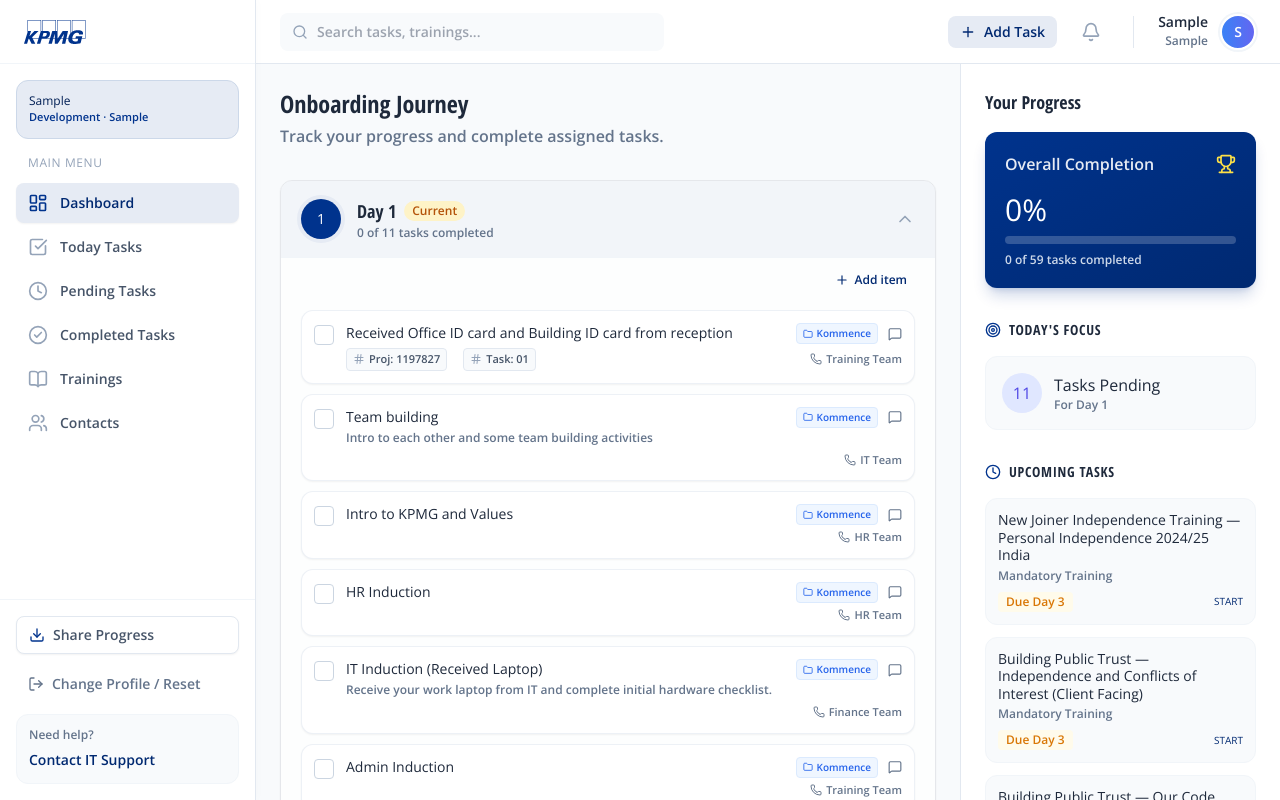
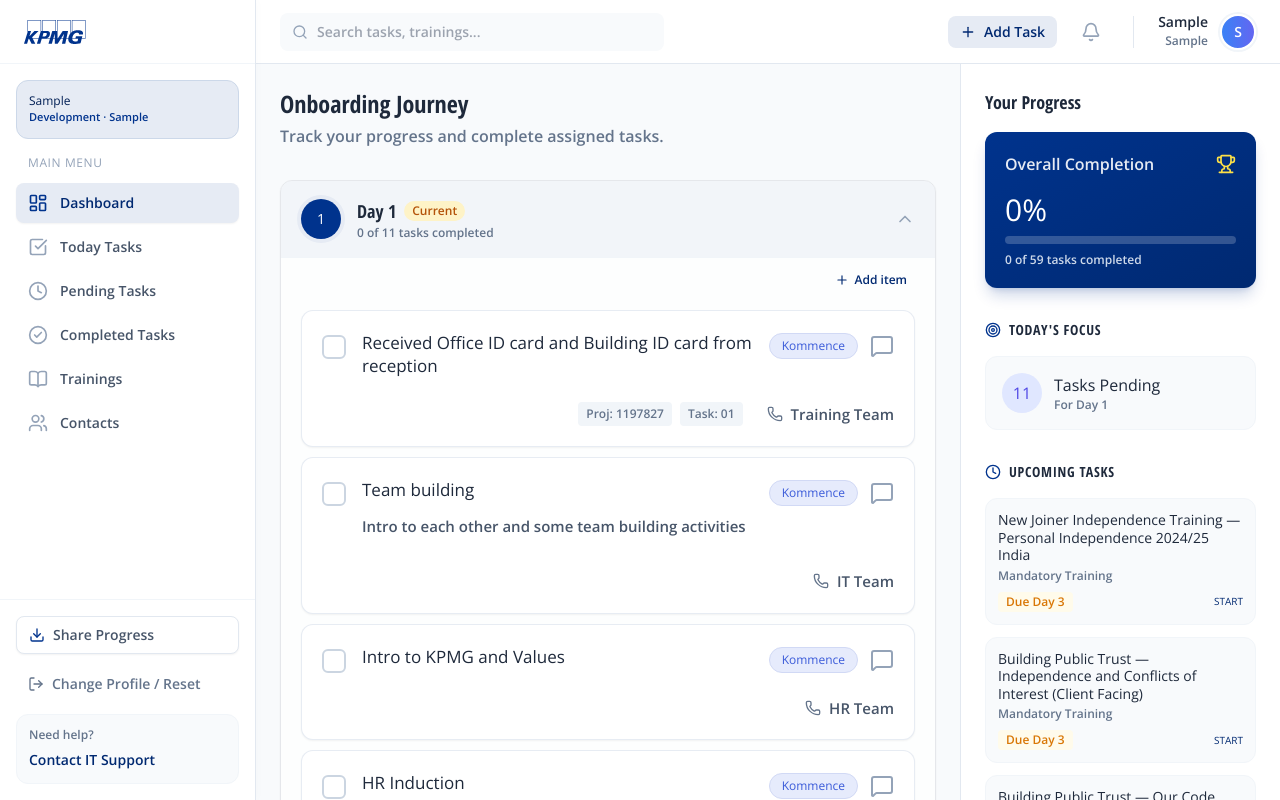
Before and after one commit to vikram4126/onBoarding, a React (Vite) app: page / in a window 1280 px wide. Both pictures are taken after typing "Sample", "name@example.com", "Sample", "Sample" into the empty fields and a click on the button "Start My Journey". Built offline with nearby package versions, Linux system fonts and the light colour scheme.

Commit message:
style: update TaskCard UI to match requested design

```diff
--- a/src/components/TaskCard.jsx
+++ b/src/components/TaskCard.jsx
@@ -1,5 +1,5 @@
 import React, { useState } from 'react';
-import { Check, MessageSquare, Tag, Folder, Hash, Clock, Phone, Trash2, Edit2, ExternalLink } from 'lucide-react';
+import { Check, MessageSquare, Tag, Folder, Hash, Clock, Phone, Trash2, Edit2, ExternalLink, CheckCircle2 } from 'lucide-react';
 import contactsData from '../data/contacts.json';
 
 const CATEGORY_URLS = {
@@ -31,148 +31,151 @@
   const currentNote = note !== undefined ? note : task.remark;
 
   return (
-    <div className={`card p-3 transition-all duration-300 ${isCompleted ? 'bg-slate-50 border-slate-200' : 'hover:border-primary-200 hover:shadow-md bg-white border-slate-200/60'}`}>
-      <div className="flex gap-3">
+    <div className={`card p-5 transition-all duration-300 bg-white border border-slate-200/80 rounded-xl relative hover:shadow-md`}>
+      <div className="flex gap-4">
+        {/* Checkbox */}
         <button
           onClick={() => toggleTask(task.id)}
-          className={`mt-0.5 w-5 h-5 rounded flex items-center justify-center border transition-all duration-200 flex-shrink-0
+          className={`mt-1 w-6 h-6 rounded-md flex items-center justify-center border-2 transition-all duration-200 flex-shrink-0
             ${isCompleted
-              ? 'bg-primary-500 border-primary-500 text-white'
-              : 'border-slate-300 hover:border-primary-400 bg-white'}`}
+              ? 'bg-green-600 border-green-600 text-white shadow-sm'
+              : 'border-slate-300 hover:border-green-500 bg-white'}`}
         >
-          {isCompleted && <Check className="w-3.5 h-3.5" />}
+          {isCompleted && <Check className="w-4 h-4" strokeWidth={3} />}
         </button>
 
         <div className="flex-1 min-w-0">
           {/* Header Row */}
-          <div className="flex justify-between items-start mb-0.5 gap-2">
-            <h4 className={`text-sm font-semibold truncate ${isCompleted ? 'text-slate-400 line-through' : 'text-slate-800'}`} title={task.title}>
+          <div className="flex justify-between items-start gap-4 mb-2">
+            <h4 className="text-[17px] font-semibold text-slate-800 leading-snug">
               {task.title}
             </h4>
-            <div className="flex gap-1.5 items-center flex-shrink-0 flex-wrap justify-end">
-              {task.type === 'custom' && (
-                <div className="flex items-center gap-1 mr-1">
-                  <button
-                    onClick={() => onEditTask(task)}
-                    className="text-slate-400 hover:text-primary-500 transition-colors"
-                    title="Edit custom task"
-                  >
-                    <Edit2 className="w-3.5 h-3.5" />
-                  </button>
-                  <button
-                    onClick={() => onDeleteTask(task.id)}
-                    className="text-slate-400 hover:text-red-500 transition-colors"
-                    title="Delete custom task"
-                  >
-                    <Trash2 className="w-3.5 h-3.5" />
-                  </button>
-                </div>
-              )}
-
+            <div className="flex items-center gap-3 flex-shrink-0 mt-0.5">
+              {/* Category Badge */}
               {task.category && (() => {
                 const categoryLink = task.url || CATEGORY_URLS[task.category];
+                const BadgeContent = (
+                  <span className="px-3 py-1 rounded-full bg-[#e6ebfc] text-[#3b5bd9] text-xs font-semibold border border-[#d1d9f5] whitespace-nowrap">
+                    {task.category}
+                  </span>
+                );
+
                 return categoryLink ? (
                   <a
                     href={categoryLink}
                     target="_blank"
                     rel="noopener noreferrer"
                     onClick={e => e.stopPropagation()}
-                    className="inline-flex items-center gap-1 px-1.5 py-0.5 rounded bg-blue-50 text-blue-600 hover:text-blue-700 hover:bg-blue-100 transition-colors text-[10px] font-medium border border-blue-100 whitespace-nowrap cursor-pointer"
+                    className="hover:opacity-80 transition-opacity cursor-pointer inline-flex"
                     title={`Open ${task.category}`}
                   >
-                    <Folder className="w-2.5 h-2.5" /> {task.category}
+                    {BadgeContent}
                   </a>
-                ) : (
-                  <span className="inline-flex items-center gap-1 px-1.5 py-0.5 rounded bg-blue-50 text-blue-600 text-[10px] font-medium border border-blue-100 whitespace-nowrap">
-                    <Folder className="w-2.5 h-2.5" /> {task.category}
-                  </span>
-                );
+                ) : BadgeContent;
               })()}
-              {task.type === 'team' && (
-                <span className="inline-flex items-center gap-1 px-1.5 py-0.5 rounded bg-indigo-50 text-indigo-600 text-[10px] font-medium whitespace-nowrap">
-                  <Tag className="w-2.5 h-2.5" /> Team
-                </span>
-              )}
+
               <button
                 onClick={() => setIsNoteOpen(!isNoteOpen)}
-                className="text-[10px] font-medium text-slate-500 hover:text-primary-600 flex items-center gap-1 transition-colors ml-1"
+                className="text-slate-400 hover:text-slate-700 transition-colors"
                 title="Add or edit remark"
               >
-                <MessageSquare className="w-3.5 h-3.5" />
+                <MessageSquare className="w-6 h-6" strokeWidth={2} />
               </button>
             </div>
           </div>
 
           {/* Description */}
           {task.description && (
-            <p className={`text-xs mb-1.5 line-clamp-2 ${isCompleted ? 'text-slate-400' : 'text-slate-500'}`} title={task.description}>
+            <p className="text-slate-600 text-[15px] mb-4 leading-relaxed pr-8">
               {task.description}
             </p>
           )}
 
-          {/* Meta Row */}
-          {(task.projectCode || task.taskCode || task.hours !== undefined || (!isCompleted && contact)) && (
-            <div className="flex flex-wrap items-center gap-x-4 gap-y-1.5 mt-1">
-              {task.projectCode && (
-                <a
-                  href="https://reconnect.kpmg.com"
-                  target="_blank"
-                  rel="noopener noreferrer"
-                  onClick={e => e.stopPropagation()}
-                  className="inline-flex items-center gap-1 text-[11px] font-medium text-slate-600 bg-slate-50 hover:bg-primary-50 hover:text-primary-700 px-1.5 py-0.5 rounded border border-slate-200 hover:border-primary-200 transition-colors"
-                  title="Log time in Reconnect"
-                >
-                  <Hash className="w-3 h-3 text-slate-400 group-hover:text-primary-500" /> Proj: {task.projectCode}
-                </a>
-              )}
-              {task.taskCode && (
-                <a
-                  href="https://reconnect.kpmg.com"
-                  target="_blank"
-                  rel="noopener noreferrer"
-                  onClick={e => e.stopPropagation()}
-                  className="inline-flex items-center gap-1 text-[11px] font-medium text-slate-600 bg-slate-50 hover:bg-primary-50 hover:text-primary-700 px-1.5 py-0.5 rounded border border-slate-200 hover:border-primary-200 transition-colors"
-                  title="Log time in Reconnect"
-                >
-                  <Hash className="w-3 h-3 text-slate-400 group-hover:text-primary-500" /> Task: {task.taskCode}
-                </a>
-              )}
-              {task.hours !== undefined && (
-                <span className="inline-flex items-center gap-1 text-[11px] font-medium text-slate-500">
-                  <Clock className="w-3 h-3 text-slate-400" /> {task.hours} hrs
-                </span>
-              )}
-              {!isCompleted && contact && (
-                <a href={`mailto:${contact.email}`} className="text-[11px] text-slate-500 hover:text-primary-600 flex items-center gap-1 transition-colors group ml-auto">
-                  <Phone className="w-3 h-3 group-hover:text-primary-500" /> {contact.team}
-                </a>
+          {/* Note Area */}
+          {(isNoteOpen || currentNote) && (
+            <div className="mb-5 mt-2">
+              {isNoteOpen ? (
+                <div className="flex gap-2">
+                  <textarea
+                    value={noteText}
+                    onChange={(e) => setNoteText(e.target.value)}
+                    placeholder="Add remarks or issues..."
+                    className="input-field text-sm py-2 px-3 min-h-[80px]"
+                    autoFocus
+                  />
+                  <div className="flex flex-col gap-2">
+                    <button onClick={handleSaveNote} className="btn-primary py-2 px-4 text-sm font-medium">Save</button>
+                    <button onClick={() => setIsNoteOpen(false)} className="py-2 px-4 text-sm text-slate-500 hover:bg-slate-100 rounded-lg font-medium transition-colors">Cancel</button>
+                  </div>
+                </div>
+              ) : (
+                <div className="bg-[#ffebe0] text-[#331100] p-4 pr-6 rounded-r-lg border-l-[6px] border-[#ffb38e] flex items-start gap-4 shadow-sm">
+                  <div className="bg-[#8b4513] text-white p-1.5 rounded-md shadow-sm mt-0.5 flex-shrink-0">
+                    <MessageSquare className="w-4 h-4" strokeWidth={2.5} />
+                  </div>
+                  <p className="italic text-[15px] font-medium leading-relaxed">
+                    "{currentNote}"
+                  </p>
+                </div>
               )}
             </div>
           )}
 
-          {/* Note Area */}
-          {(isNoteOpen || currentNote) && (
-            <div className={`mt-2 ${!isNoteOpen && currentNote ? 'opacity-90' : ''}`}>
-              {isNoteOpen ? (
-                <div className="flex gap-2">
-                  <input
-                    type="text"
-                    value={noteText}
-                    onChange={(e) => setNoteText(e.target.value)}
-                    placeholder="Add remarks or issues..."
-                    className="input-field text-xs py-1 px-2 h-7"
-                    autoFocus
-                  />
-                  <button onClick={handleSaveNote} className="btn-primary py-1 px-2 h-7 text-xs flex items-center">Save</button>
-                </div>
+          {/* Action Row (Custom Tasks) */}
+          {task.type === 'custom' && !isCompleted && (
+            <div className="flex items-center gap-3 mb-4">
+              <button
+                onClick={() => onEditTask(task)}
+                className="text-xs font-medium text-primary-600 bg-primary-50 px-3 py-1.5 rounded-lg hover:bg-primary-100 transition-colors flex items-center gap-1.5"
+              >
+                <Edit2 className="w-3.5 h-3.5" /> Edit Custom Task
+              </button>
+              <button
+                onClick={() => onDeleteTask(task.id)}
+                className="text-xs font-medium text-red-600 bg-red-50 px-3 py-1.5 rounded-lg hover:bg-red-100 transition-colors flex items-center gap-1.5"
+              >
+                <Trash2 className="w-3.5 h-3.5" /> Delete
+              </button>
+            </div>
+          )}
+
+          {/* Footer Row */}
+          <div className="flex items-center justify-between pt-4 mt-2">
+            <div className="flex items-center gap-2">
+              {isCompleted ? (
+                <>
+                  <div className="flex items-center gap-1.5 text-green-700">
+                    <CheckCircle2 className="w-5 h-5" />
+                    <span className="text-[15px] font-semibold">Completed</span>
+                  </div>
+                </>
               ) : (
-                <div className="bg-amber-50 text-amber-800 text-xs p-2 rounded border border-amber-100 flex items-start gap-1.5">
-                  <MessageSquare className="w-3.5 h-3.5 mt-px text-amber-500 flex-shrink-0" />
-                  <p className="leading-snug">{currentNote}</p>
+                <span className="text-[15px] font-medium text-slate-400"></span>
+              )}
+            </div>
+
+            <div className="flex items-center gap-4">
+              {/* Project Codes */}
+              {(task.projectCode || task.taskCode) && (
+                <div className="flex items-center gap-2 mr-2">
+                  {task.projectCode && (
+                    <span className="text-xs font-medium text-slate-500 bg-slate-100 px-2 py-1 rounded">Proj: {task.projectCode}</span>
+                  )}
+                  {task.taskCode && (
+                    <span className="text-xs font-medium text-slate-500 bg-slate-100 px-2 py-1 rounded">Task: {task.taskCode}</span>
+                  )}
                 </div>
               )}
+
+              {/* Contact Info */}
+              {contact && (
+                <a href={`mailto:${contact.email}`} className="flex items-center gap-2 text-slate-600 hover:text-slate-900 transition-colors cursor-pointer group">
+                  <Phone className="w-4 h-4 text-slate-500 group-hover:text-slate-800 transition-colors" strokeWidth={2} />
+                  <span className="text-[15px] font-medium">{contact.team}</span>
+                </a>
+              )}
             </div>
-          )}
+          </div>
         </div>
       </div>
     </div>
```
